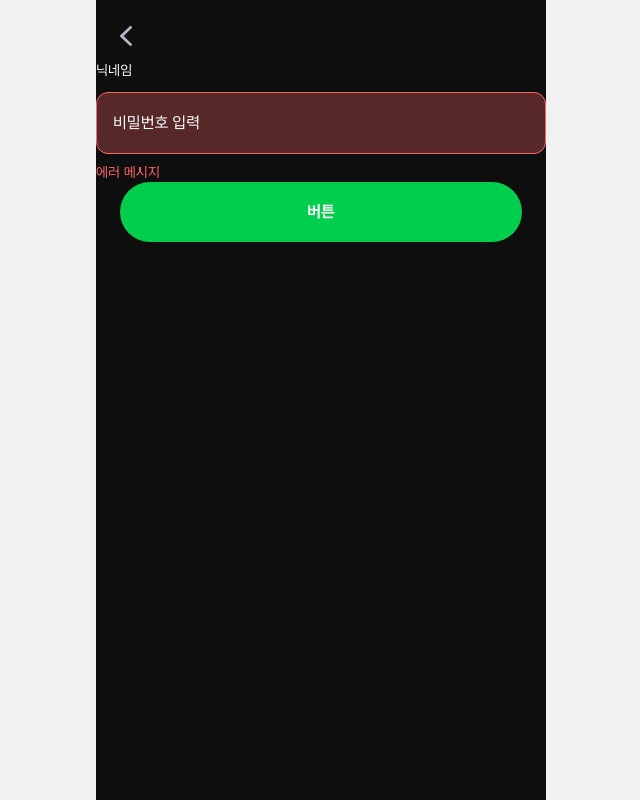
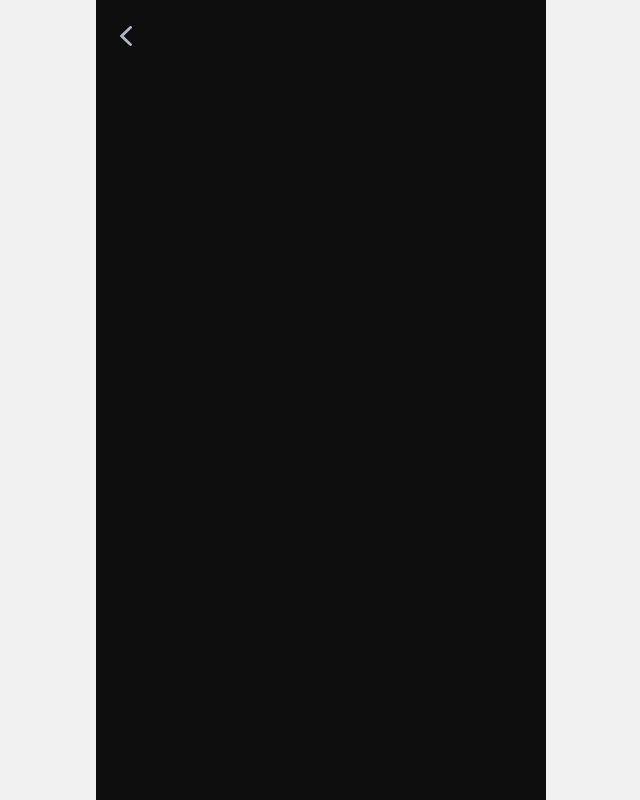
Before and after one commit to Team-Frolog/Frolog_Web, a Next.js app: page /join in a window 1280 px wide. Shown: the whole page, without its empty margins (319-959 px from the left). Built offline with nearby package versions, Linux system fonts and the light colour scheme.

Commit message:
[Feat/#3]: 약관 버튼

```diff
--- a/src/app/(FormLayout)/join/page.tsx
+++ b/src/app/(FormLayout)/join/page.tsx
@@ -1,19 +1,13 @@
-import FormButton from '@/components/form/FormButton';
-import FormInput from '@/components/form/FormInput';
+'use client';
+
+import Step1 from '@/components/join/step1/Step1';
+import { useSearchParams } from 'next/navigation';
 import React from 'react';
 
 function JoinPage() {
-  return (
-    <div>
-      <FormInput
-        type='text'
-        title='닉네임'
-        errorMsg='에러 메시지'
-        placeholder='비밀번호 입력'
-      />
-      <FormButton />
-    </div>
-  );
+  const step = Number(useSearchParams().get('step')!);
+
+  return <div className='h-full'>{step === 1 && <Step1 />}</div>;
 }
 
 export default JoinPage;
--- a/src/components/common/button/ButtonWithText.tsx
+++ b/src/components/common/button/ButtonWithText.tsx
@@ -8,7 +8,7 @@ interface Props {
 
 function ButtonWithText({ children, btnText }: Props) {
   return (
-    <div className='flex h-[110px] flex-col'>
+    <div className='flex h-[120px] flex-col'>
       <Button>{btnText}</Button>
       <div className='flex w-full flex-1 items-center justify-center'>
         {children}
--- /dev/null
+++ b/src/components/join/step1/Step1.tsx
@@ -0,0 +1,19 @@
+import ButtonWithText from '@/components/common/button/ButtonWithText';
+import React from 'react';
+
+function Step1() {
+  return (
+    <div className='p-page flex h-full flex-col justify-between'>
+      <div>d</div>
+      <ButtonWithText btnText='다음'>
+        <p className='text-body_sm text-center text-gray-400'>
+          개인정보 수집 및 이용에 대한 동의를 거부할 권리가 있으며,
+          <br />
+          동의 거부시 서비스 이용이 제한됩니다.
+        </p>
+      </ButtonWithText>
+    </div>
+  );
+}
+
+export default Step1;
--- a/src/constants/pageConfig.ts
+++ b/src/constants/pageConfig.ts
@@ -17,9 +17,10 @@ export const PAGE_CONFIG: IPageConfig = {
     PATH: '/join',
     NAME: '회원가입',
     QUERY: {
-      '1': '회원가입',
-      '2': '인증코드 입력',
-      '3': '회원정보',
+      '1': '약관 동의',
+      '2': '회원가입',
+      '3': '인증코드 입력',
+      '4': '회원정보',
     },
   },
 };
```
Also changed, not shown: src/components/common/form/ErrorPopUp.tsx (renamed from src/components/form/ErrorPopUp.tsx), src/components/common/form/FormButton.tsx (renamed from src/components/form/FormButton.tsx), src/components/common/form/FormInput.tsx (renamed from src/components/form/FormInput.tsx), src/components/join/TermsPopUp.tsx (renamed from src/components/form/TermsPopUp.tsx).
